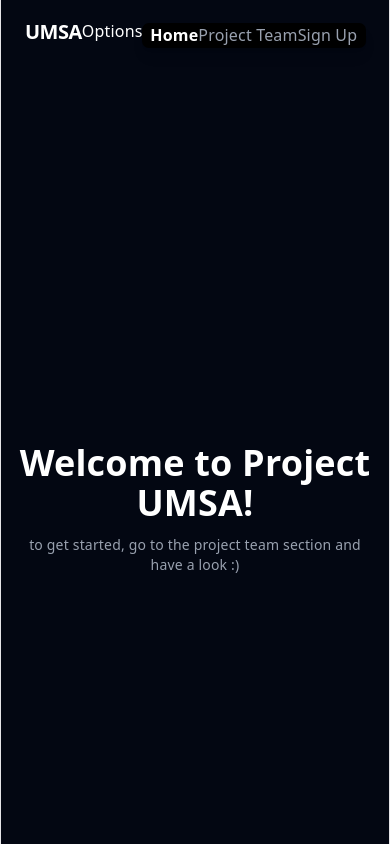
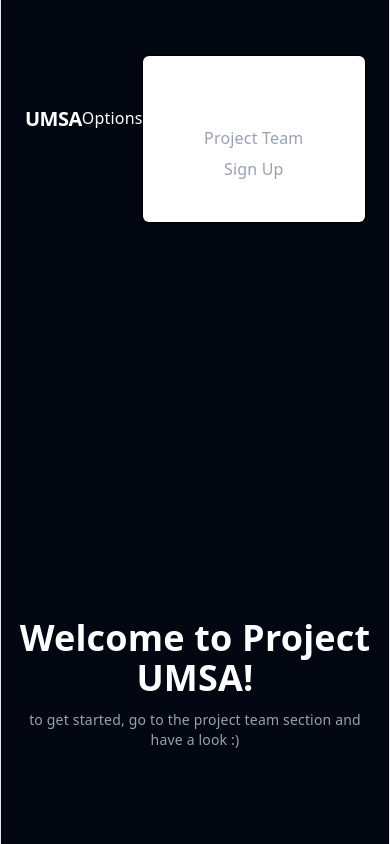
Before and after one commit to UoaWDCC/umsa, a React (Vite) app in the folder client/: page / in a window 390 px wide. Both pictures are taken after a click on the button "Options". Shown: the top 844 px of the page. Built offline with nearby package versions, Linux system fonts and the light colour scheme.

Commit message:
style: changed which divs button/dropdown are in

```diff
--- a/client/src/components/Navbar.tsx
+++ b/client/src/components/Navbar.tsx
@@ -40,12 +40,10 @@ export default function Navbar() {
 
       {/* if isOpen is true it runs the code in the block */}
       {isOpen && (
-          <div
-              className="mt-2 w-56
-              rounded-md shadow-lg bg-black ring-1 ring-black ring-opacity-5
-              focus:outline-none"
-          >
+        <div className="mt-10 w-80 rounded-md shadow-lg bg-white ring-1
+          ring-black ring-opacity-5 ocus:outline-none">
           <div>
+            <div className="flex flex-col px-4 py-10 gap-2">
               <NavLink to="/" end className={linkClass}>
                 Home
               </NavLink>
@@ -57,6 +55,7 @@ export default function Navbar() {
               </NavLink>
               </div>
           </div>
+        </div>
       )}
 
     </div>
```
Lines whose indentation alone changed are shown as unchanged.
